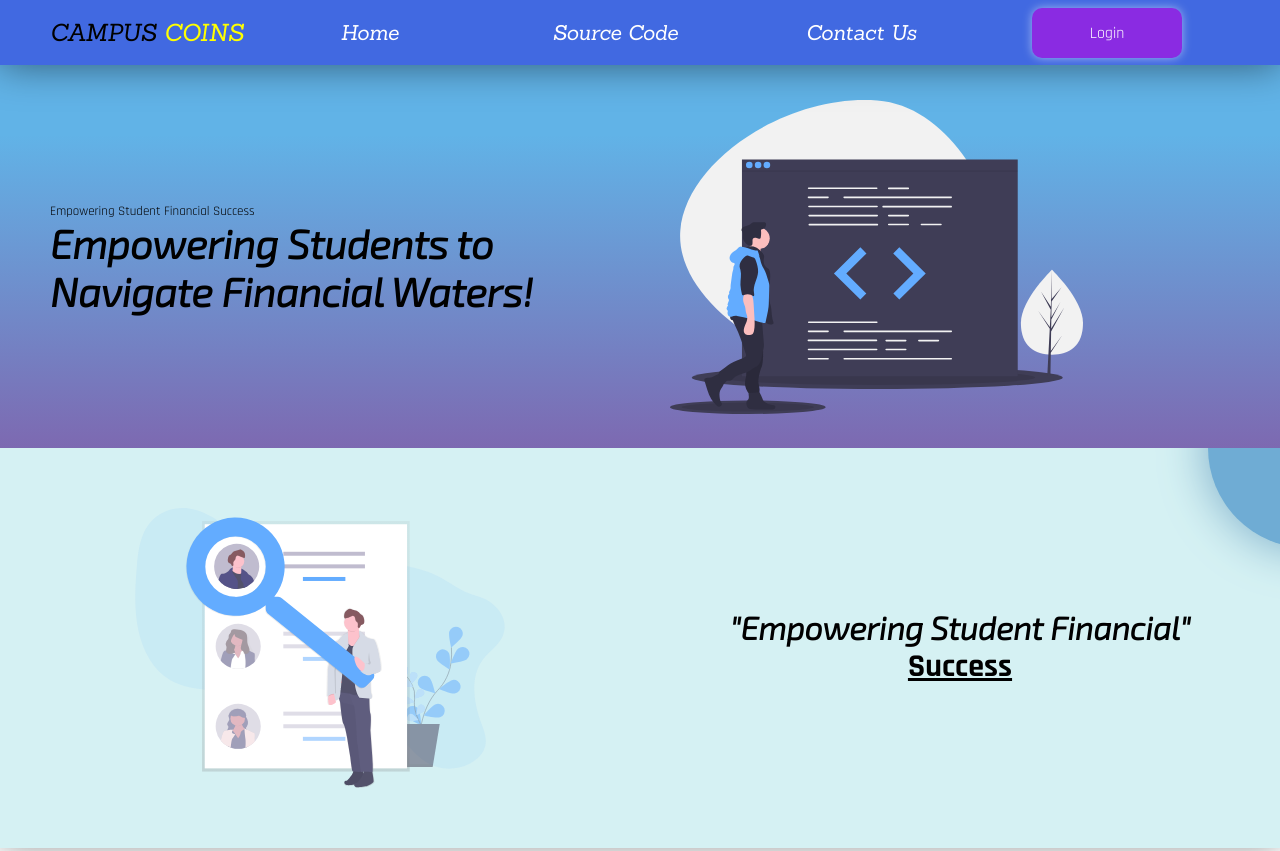
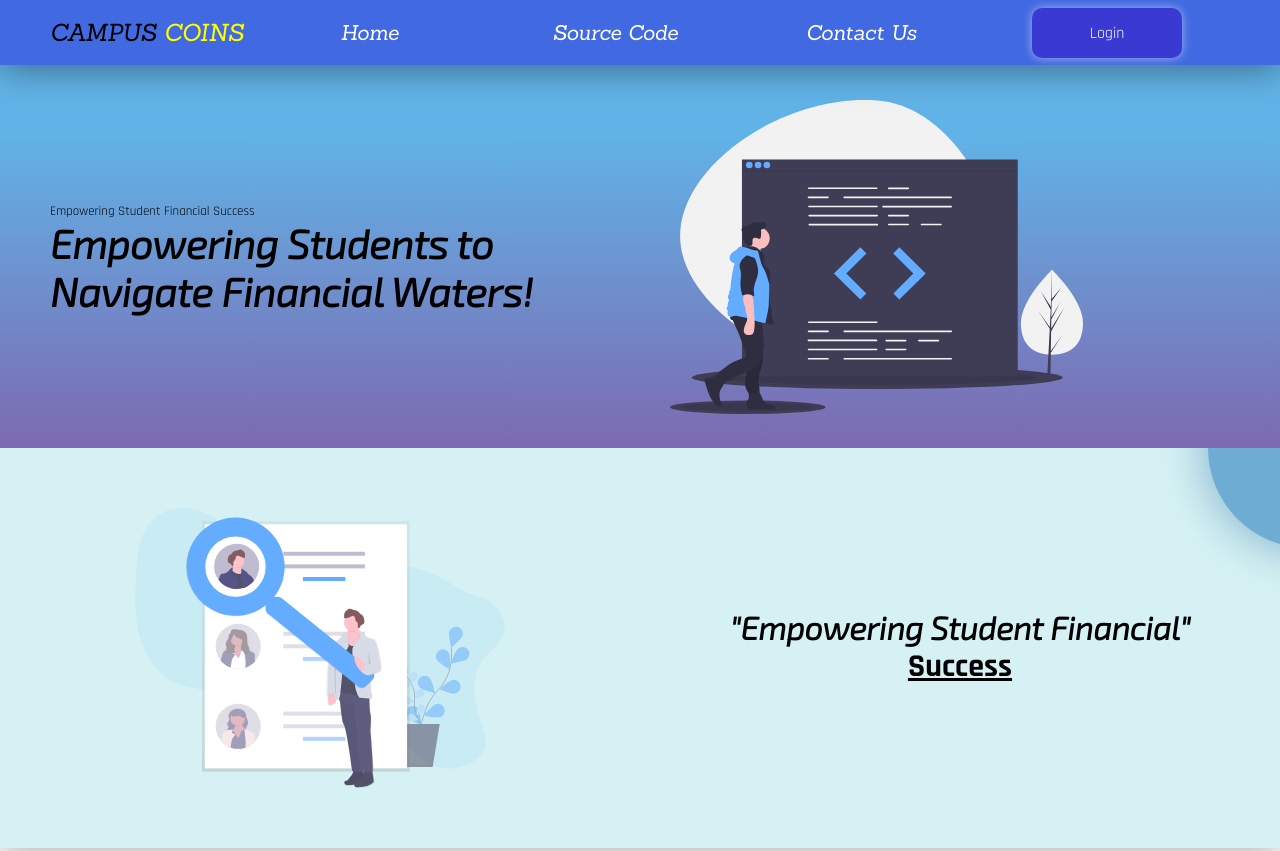
Before and after one commit to arin-prashar/finance-mngment, a website: page src/landing/index.html in a window 1280 px wide. Shown: the top 851 px of the page. Drawn offline with Linux system fonts and the light colour scheme.

Commit message:
Update navbar button colors

```diff
--- a/src/landing/css/style.css
+++ b/src/landing/css/style.css
@@ -126,7 +126,7 @@ header {
 
 /* navbar buttons */
 .nav-ul button {
-    background-color: blueviolet; /* Green */
+    background-color: rgb(58, 58, 210); /* Green */
     border: none;
     border-radius: 10px;
     color: white;
@@ -141,7 +141,7 @@ header {
 }
 
 .nav-ul button:hover {
-    background-color: blue; /* Darker green on hover */
+    background-color: rgb(36, 22, 129); /* Darker green on hover */
 }
 
 /* bagian 2 header */
```
